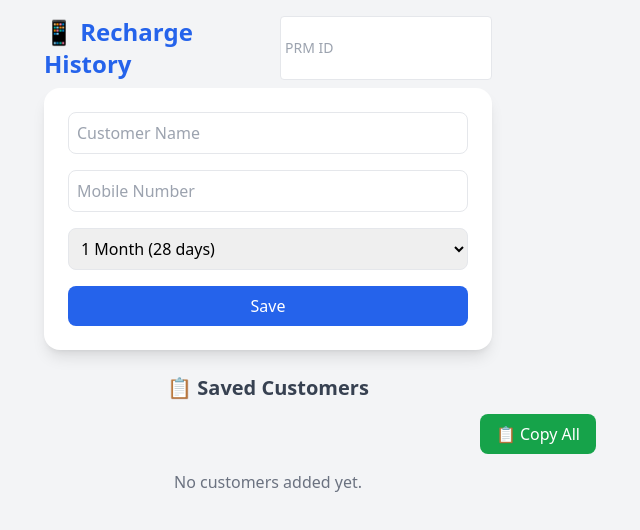
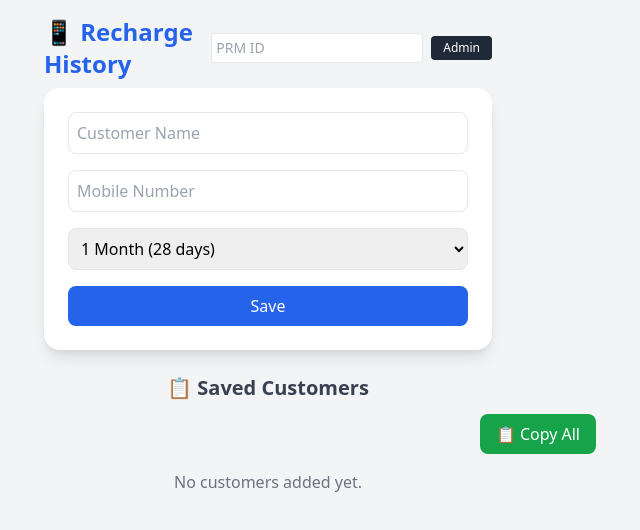
Before and after one commit to Sachinnnnbbb/Recharge-History-, a plain HTML site: page index.html in a window 1280 px wide. Shown: the whole page, without its empty margins (372-1012 px from the left). Drawn offline with nearby package versions, Linux system fonts and the light colour scheme.

Commit message:
Add files via upload

```diff
--- a/index.html
+++ b/index.html
@@ -7,11 +7,16 @@
   <script src="https://cdn.tailwindcss.com"></script>
 </head>
 <body class="bg-gray-100 p-4 font-sans">
-  <div class="flex justify-between max-w-md mx-auto mb-2">
+  <!-- Header with PRM ID and Admin Button -->
+  <div class="flex justify-between items-center max-w-md mx-auto mb-2">
     <h2 class="text-2xl font-bold text-blue-600">📱 Recharge History</h2>
-    <input id="prmId" placeholder="PRM ID" class="border p-1 rounded text-sm" />
+    <div class="flex items-center gap-2">
+      <input id="prmId" placeholder="PRM ID" class="border p-1 rounded text-sm" />
+      <button onclick="openAdmin()" class="bg-gray-800 text-white text-xs px-3 py-1 rounded">Admin</button>
+    </div>
   </div>
 
+  <!-- Form Section -->
   <div class="max-w-md mx-auto bg-white p-6 rounded-2xl shadow-lg">
     <div class="space-y-4">
       <input id="name" type="text" placeholder="Customer Name" class="w-full border p-2 rounded-lg">
@@ -27,6 +32,7 @@
     </div>
   </div>
 
+  <!-- Saved Customers Section -->
   <div class="max-w-2xl mx-auto mt-6">
     <div class="text-center text-xl font-semibold text-gray-700 mb-3">📋 Saved Customers</div>
     <div class="text-right mb-4 px-2">
@@ -45,6 +51,7 @@
     </div>
   </div>
 
+  <!-- Script -->
   <script>
     let selectedCustomer = null;
 
@@ -178,6 +185,15 @@
       });
     }
 
+    function openAdmin() {
+      const password = prompt("Enter Admin Password:");
+      if (password === "0000") {
+        window.open("https://sachinnnnbbb.github.io/Sachinnn/", "_blank");
+      } else if (password !== null) {
+        alert("❌ Incorrect password");
+      }
+    }
+
     // Persist PRM ID
     document.getElementById("prmId").value = localStorage.getItem("prmId") || '';
     document.getElementById("prmId").addEventListener("input", function () {
```
